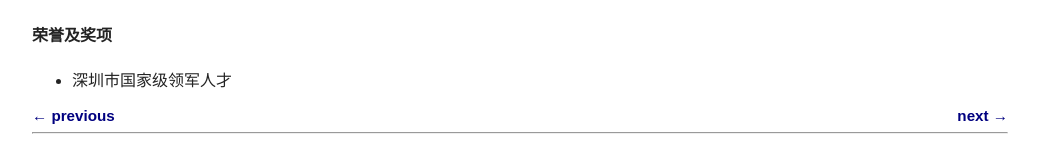
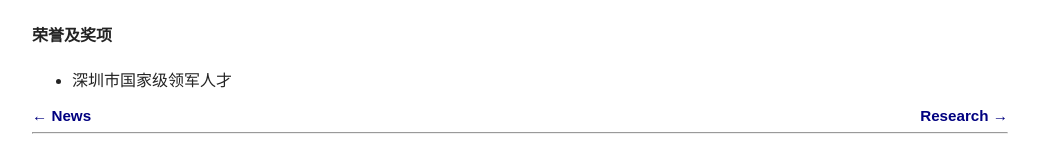
Before and after one commit to ZhengmzLab/zhengmzlab.github.io, a Jekyll site: the page built from zh.md, in a window 1280 px wide. Shown: the part 1175-1322 px from the top of the page, without its empty margins (120-1159 px from the left). Built offline with Jekyll 4.4.1, drawn with Linux system fonts in a browser that asks for light colours; comment, search, counter and statistics services are not loaded.

Commit message:
Update navigation links in zh.md

```diff
--- a/zh.md
+++ b/zh.md
@@ -51,6 +51,6 @@ title: 简介
 
  <!-- 上一页 / 下一页 箭头导航，按需要修改链接 -->
   <div class="pager">
-    <a href="/news.html" class="prev">&larr; previous</a>
-    <a href="/index.html" class="next">next &rarr;</a>
+    <a href="/news.html" class="prev">&larr; News</a>
+    <a href="/index.html" class="next">Research &rarr;</a>
   </div>
```
